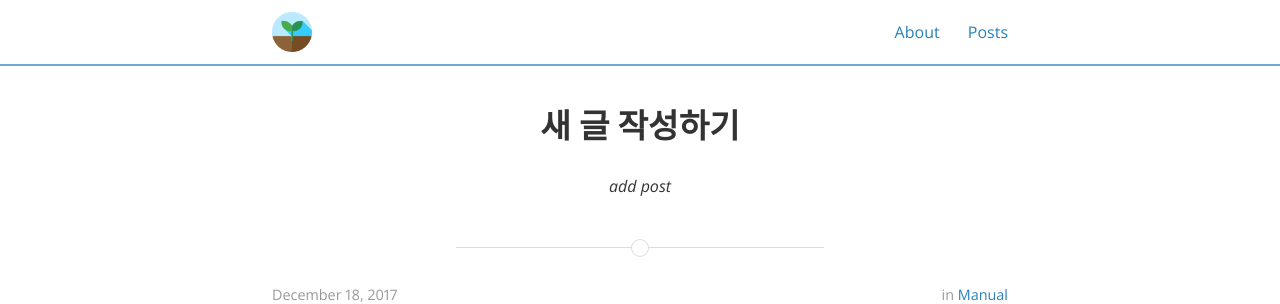
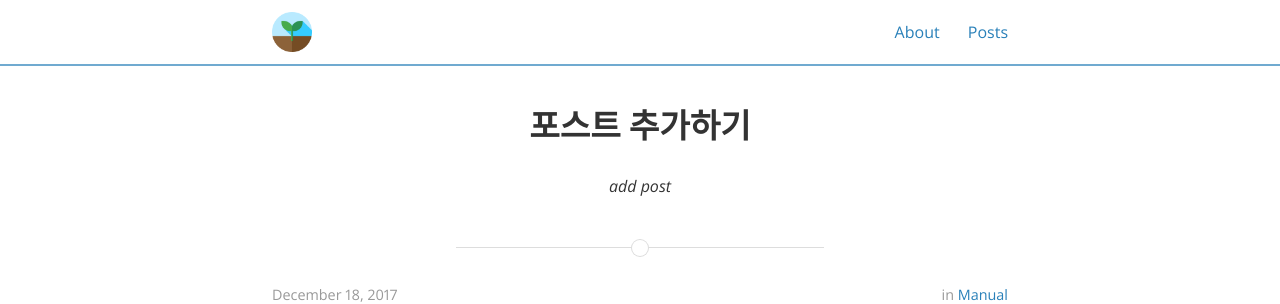
Before and after one commit to ryoochangwan/ryoochangwan.github.io, a Jekyll site: the page built from _posts/2017-12-18-manual.md, in a window 1280 px wide. Shown: the top 304 px of the page. Built offline with Jekyll 4.4.1, drawn with Linux system fonts in a browser that asks for light colours; nearby versions of some CDN libraries; comment, search, counter and statistics services are not loaded.

Commit message:
Update 2017-12-18-manual.md

```diff
--- a/_posts/2017-12-18-manual.md
+++ b/_posts/2017-12-18-manual.md
@@ -1,6 +1,6 @@
 ---
 layout: post
-title: 새 글 작성하기
+title: 포스트 추가하기
 subtitle: add post
 date: 2017-12-18 13:30:15
 categories: manual
```
